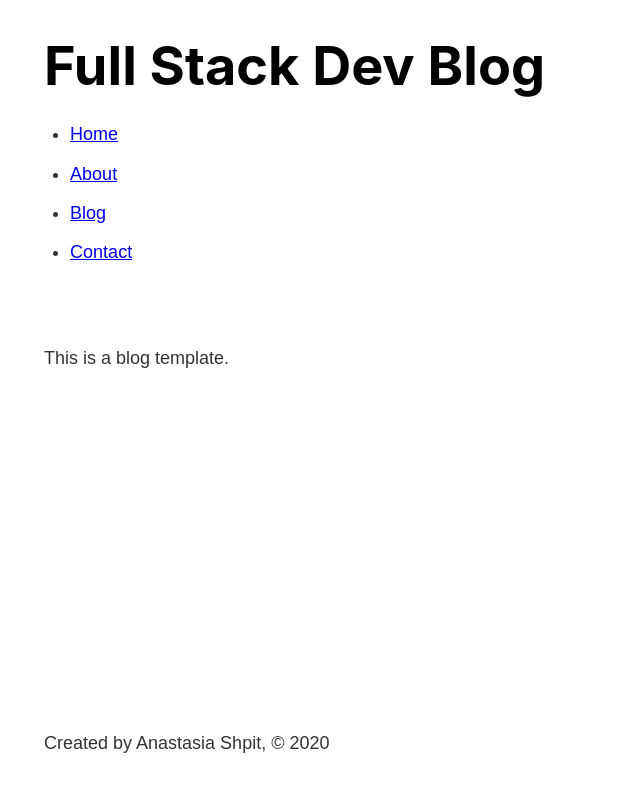
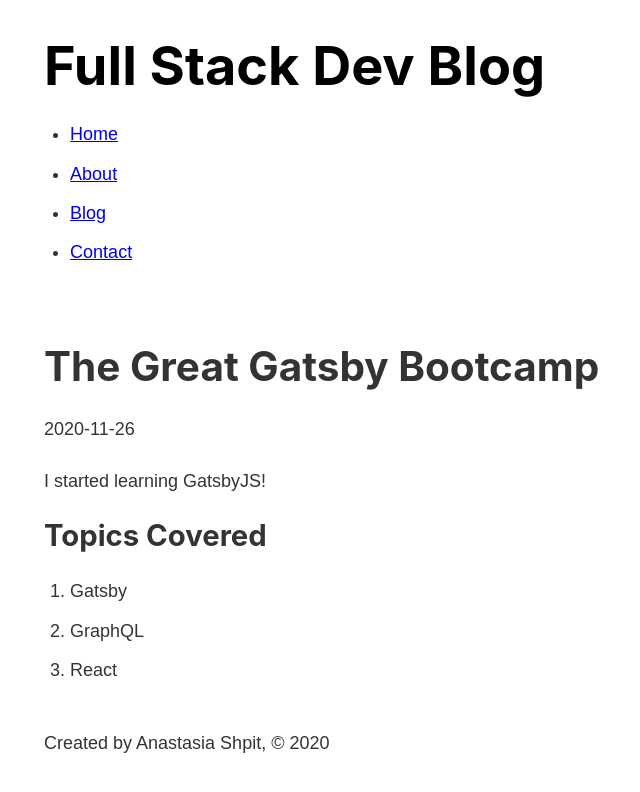
Before and after one commit to nastyacodes/gatsby-bootcamp-first-project, a Gatsby site: page /blog/gatsby in a window 1280 px wide. Shown: the whole page, without its empty margins (239-879 px from the left). Built offline with nearby package versions, Linux system fonts and the light colour scheme; Gatsby itself is replaced by a stand-in of ours.

Commit message:
now the content of the post is showing on the pages

```diff
--- a/src/templates/blog.js
+++ b/src/templates/blog.js
@@ -1,10 +1,26 @@
 import React from 'react'
+import { graphql } from 'gatsby'
+
 import Layout from '../components/layout'
 
-const Blog = () => {
+export const query = graphql`
+    query ($slug: String!) {
+        markdownRemark ( fields: { slug: { eq: $slug } } ) {
+            frontmatter {
+                title,
+                date
+            }
+            html
+        }
+    }
+`
+
+const Blog = (props) => {
     return (
         <Layout>
-            This is a blog template.
+            <h1>{props.data.markdownRemark.frontmatter.title}</h1>
+            <p>{props.data.markdownRemark.frontmatter.date}</p>
+            <div dangerouslySetInnerHTML={{ __html: props.data.markdownRemark.html }}></div>
         </Layout>
     )
 }
```
Also changed, not shown: src/posts/anastasia.jpg (added).
